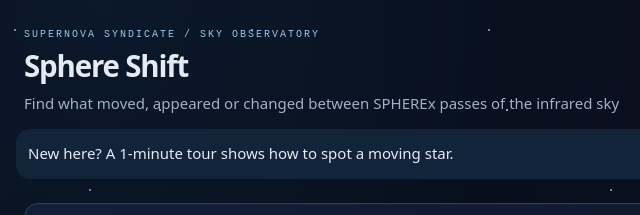
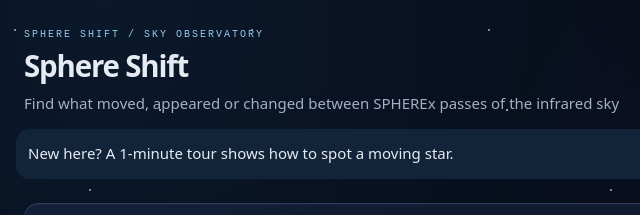
Before and after one commit to arnav2deopura-blip/supernova-syndicate, a plain HTML site: page frontend/index.html in a window 1280 px wide. Shown: the top 215 px of the page, 0-640 px from the left. Drawn offline with Linux system fonts and the light colour scheme; no server answers.

Commit message:
Use Sphere Shift in observatory header and team citation

```diff
--- a/frontend/index.html
+++ b/frontend/index.html
@@ -11,7 +11,7 @@
   <a class="skip-link" href="#viewer">Skip to the viewer</a>
   <header class="top">
     <div>
-      <p class="mission-kicker">SUPERNOVA SYNDICATE / SKY OBSERVATORY</p>
+      <p class="mission-kicker">SPHERE SHIFT / SKY OBSERVATORY</p>
       <h1>Sphere Shift</h1>
       <p class="tagline">Find what moved, appeared or changed between SPHEREx passes of the infrared sky</p>
     </div>
```
Also changed, not shown: 1 other file.
